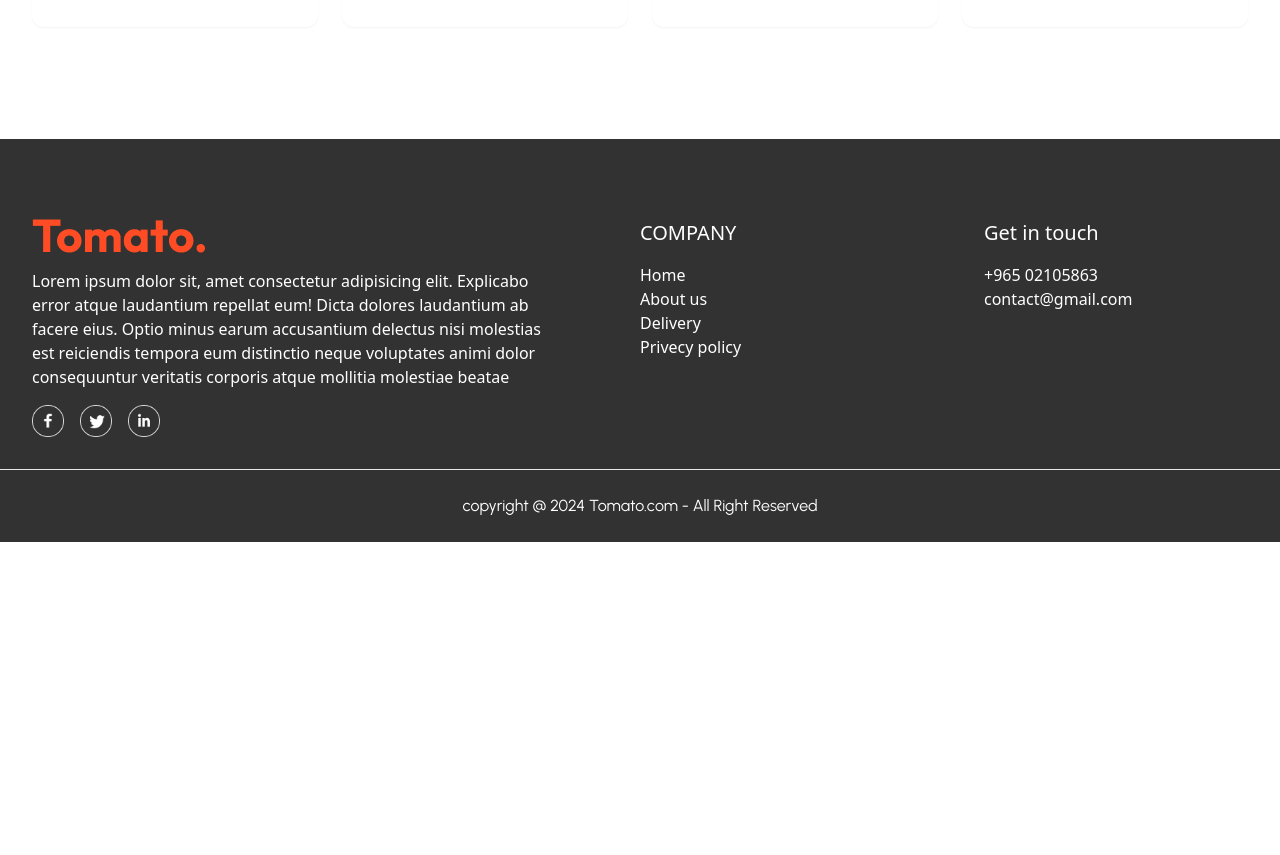
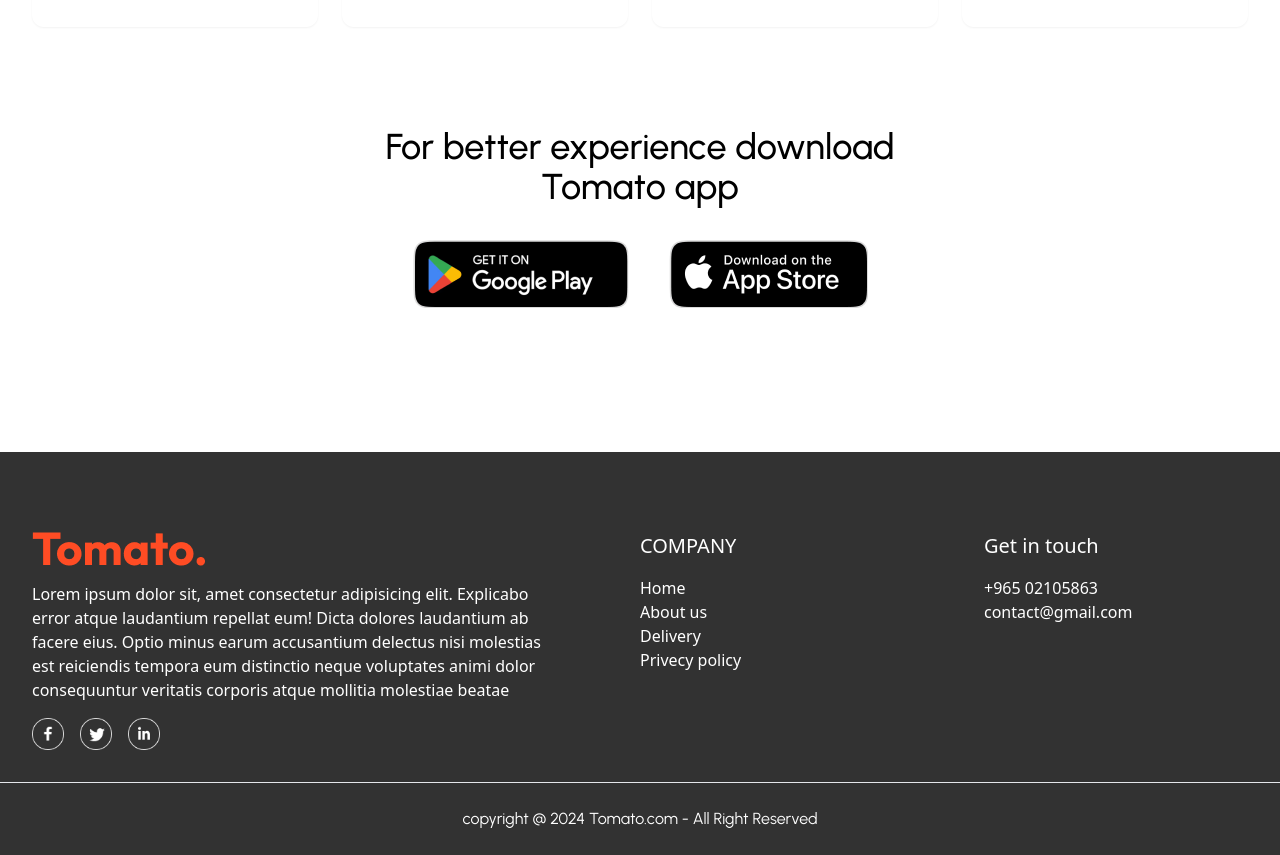
Before and after one commit to marufsiyam91/food-delivery, a React (Vite) app: page / in a window 1280 px wide. Shown: the part 4448-5303 px from the top of the page. Before the commit the page ends 4990 px from the top, so only its background shows below. Built offline with nearby package versions, Linux system fonts and the light colour scheme; a web font is replaced by a local one.

Commit message:
download app component

```diff
--- /dev/null
+++ b/src/Components/AppDownload.jsx
@@ -0,0 +1,15 @@
+import { assets } from "../assets/assets"
+
+const AppDownload = () => {
+  return (
+    <div className="m-auto mt-[100px] text-center font-medium">
+        <p className="text-4xl font-urbanist">For better experience download <br /> Tomato app</p>
+        <div className="flex justify-center gap-10 p-8">
+            <img className="hover:scale-105 transition duration-200" src={assets.play_store} alt="" />
+            <img className="hover:scale-105 transition duration-200" src={assets.app_store} alt="" />
+        </div>
+    </div>
+  )
+}
+
+export default AppDownload
--- a/src/Pages/Home.jsx
+++ b/src/Pages/Home.jsx
@@ -3,6 +3,7 @@
 import ExploreMenu from '../Components/ExploreMenu';
 import FoodItems from '../Components/FoodItems';
 import Hero from './../Components/Hero';
+import AppDownload from '../Components/AppDownload';
 
 const Home = () => {
 
@@ -15,6 +16,7 @@
       <Hero/>
       <ExploreMenu category={category} setCategory={setCategory}/>
       <FoodItems category={category}/>
+      <AppDownload/>
     </main>
   )
 }
```
